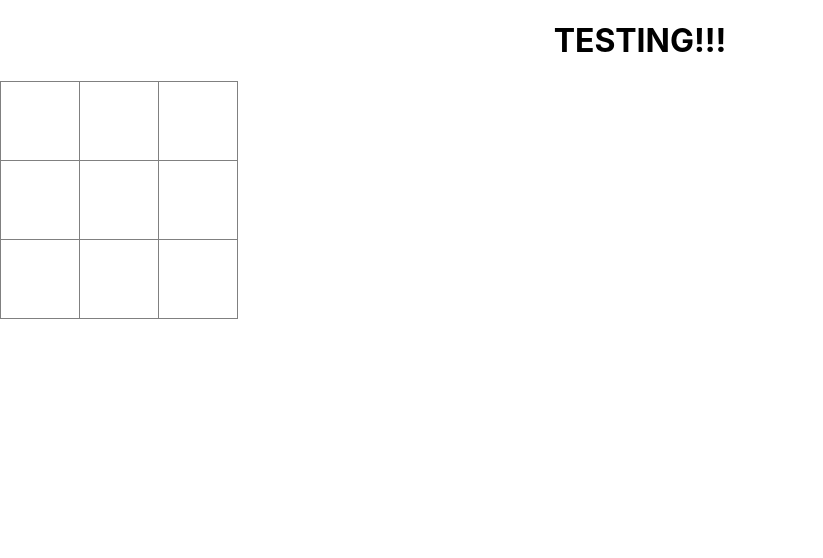
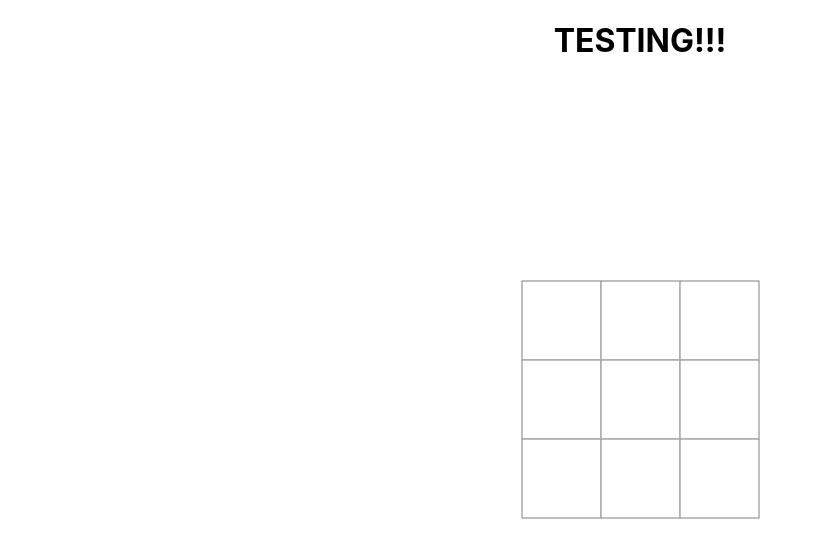
Before and after one commit to chrisclarkedev/Tic-Tac-Toe, a React (Create React App) app: page / in a window 1280 px wide. Shown: the top 558 px of the page, without its empty margins (0-823 px from the left). Built offline with nearby package versions, Linux system fonts and the light colour scheme.

Commit message:
added styling to boxes in css

```diff
--- a/src/App.css
+++ b/src/App.css
@@ -27,11 +27,11 @@
   display:table;
 }
 
-.play{
+.game{
   position: absolute;
   top:50%;
   left:50%;
-  transform: trasnlate(-50%, -50%);
+  transform: translate(-50%, -50%);
   display:flex;
   flex-direction: row;
   margin: 0 auto;
```
